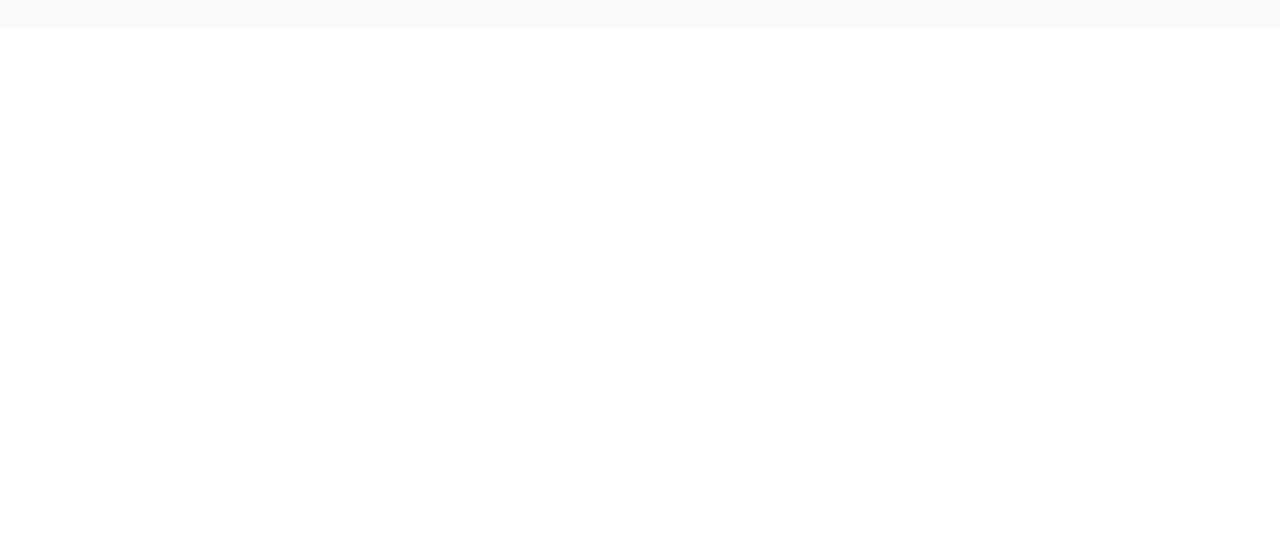
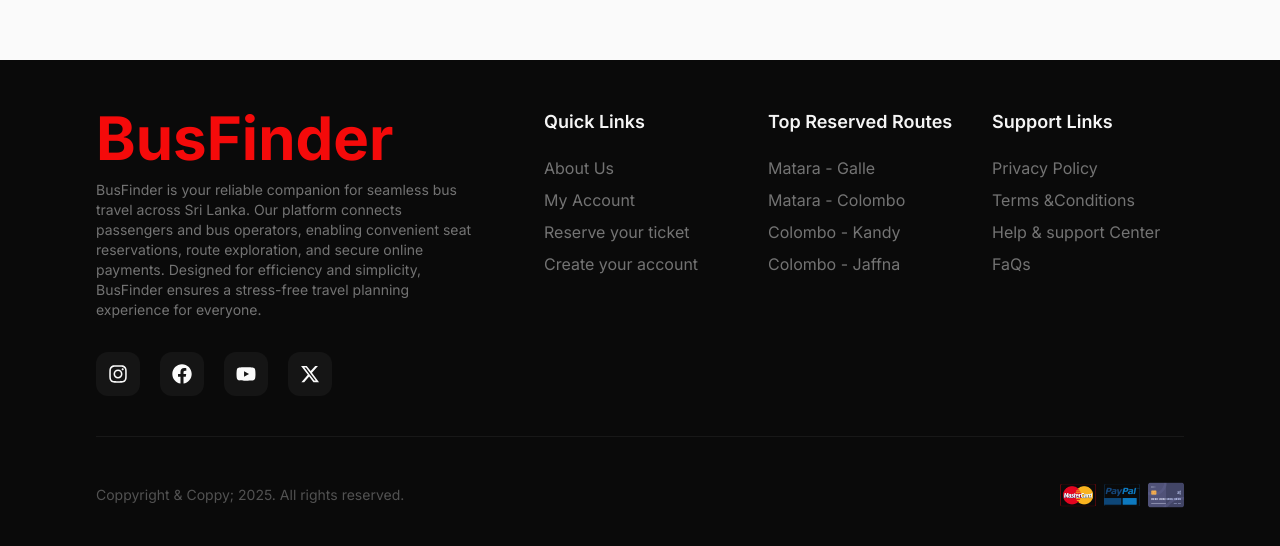
Before and after one commit to RithikRanaweera/Bus_Ticket_Booking, a React (Vite) app in the folder busticketbooking/: page /about in a window 1280 px wide. Shown: the part 772-1318 px from the top of the page. Before the commit the page ends 800 px from the top, so only its background shows below. Built offline with nearby package versions, Linux system fonts and the light colour scheme.

Commit message:
Done Footer Bar

```diff
--- a/busticketbooking/src/App.jsx
+++ b/busticketbooking/src/App.jsx
@@ -2,6 +2,7 @@
 import Navbar from "./components/navbar/Navbar"
 import Home from "./pages/home/Home"
 import About from "./pages/about/About"
+import Footer from "./components/footer/Footer"
 
 function App() {
   return (
@@ -18,6 +19,7 @@
           </Routes>
 
           {/* Footer */}
+          <Footer/>
 
         </main>
       </Router>
--- /dev/null
+++ b/busticketbooking/src/components/footer/Footer.jsx
@@ -0,0 +1,155 @@
+import React from 'react'
+import RootLayout from '../../layout/RootLayout'
+import { Link } from 'react-router-dom'
+import { FaFacebook, FaInstagram, FaYoutube } from 'react-icons/fa'
+import { FaXTwitter } from 'react-icons/fa6'
+import MasterCardImg from "../../assets/mastercard.png"
+import PaypalImg from "../../assets/paypal.png"
+import CreditCardImg from "../../assets/creditcard.png"
+const Footer = () => {
+  return (
+    <div className='w-full h-auto bg-neutral-950 py-12 mt-8'>
+      <RootLayout className="space-y-10">
+
+        {/* Footer other content */}
+        <div className="w-full grid grid-cols-5 gap-8">
+           <div className="col-span-2 space-y-8 md:pr-10 pr-0">
+            <div className="space-y-3">
+            {/* Logo */}
+            <Link to="/" className='text-6xl font-bold text-primary'>
+            BusFinder
+            </Link>
+
+
+           {/* some description */ }
+           <p className="text-sm text-neutral-500 font-normal">
+           BusFinder is your reliable companion for seamless bus travel across Sri Lanka. Our platform connects passengers and bus operators, enabling convenient seat reservations, route exploration, and secure online payments. Designed for efficiency and simplicity, BusFinder ensures a stress-free travel planning experience for everyone.
+           </p>
+           </div>
+
+                {/* social links */}
+                <div className="w-full flex items-center gap-x-5">
+
+                    <div className="w-11 h-11 rounded-xl bg-neutral-800/40 hover:bg-primary flex items-center justify-center cursor-pointer ease-in-out duration-500">
+                    <FaInstagram className='w-5 h-5 text-neutral-50'/>
+                    </div>
+
+                    <div className="w-11 h-11 rounded-xl bg-neutral-800/40 hover:bg-primary flex items-center justify-center cursor-pointer ease-in-out duration-500">
+                    <FaFacebook className='w-5 h-5 text-neutral-50'/>
+                    </div>
+
+                    <div className="w-11 h-11 rounded-xl bg-neutral-800/40 hover:bg-primary flex items-center justify-center cursor-pointer ease-in-out duration-500">
+                    <FaYoutube className='w-5 h-5 text-neutral-50'/>
+                    </div>
+
+                    <div className="w-11 h-11 rounded-xl bg-neutral-800/40 hover:bg-primary flex items-center justify-center cursor-pointer ease-in-out duration-500">
+                    <FaXTwitter className='w-5 h-5 text-neutral-50'/>
+                    </div>
+
+                </div>
+           </div>
+           <div className="col-span-1 space-y-5">
+            <h1 className="text-lg text-neutral-100 font-semibold">
+                Quick Links
+            </h1>
+
+            <div className="space-y-2">
+                <Link to="/" className='block text-base text-neutral-500 hover:text-neutral-300 font-normal ease-in-out duration-300'>
+                About Us
+                </Link>
+
+                <Link to="/" className='block text-base text-neutral-500 hover:text-neutral-300 font-normal ease-in-out duration-300'>
+                My Account
+                </Link>
+
+                <Link to="/" className='block text-base text-neutral-500 hover:text-neutral-300 font-normal ease-in-out duration-300'>
+                Reserve your ticket
+                </Link>
+
+                <Link to="/" className='block text-base text-neutral-500 hover:text-neutral-300 font-normal ease-in-out duration-300'>
+                Create your account
+                </Link>
+            </div>
+           </div>
+
+           <div className="col-span-1 space-y-5">
+           <h1 className="text-lg text-neutral-100 font-semibold">
+                Top Reserved Routes
+            </h1>
+
+            <div className="space-y-2">
+                <Link to="/" className='block text-base text-neutral-500 hover:text-neutral-300 font-normal ease-in-out duration-300'>
+                Matara - Galle
+                </Link>
+
+                <Link to="/" className='block text-base text-neutral-500 hover:text-neutral-300 font-normal ease-in-out duration-300'>
+                Matara - Colombo
+                </Link>
+
+                <Link to="/" className='block text-base text-neutral-500 hover:text-neutral-300 font-normal ease-in-out duration-300'>
+                Colombo - Kandy
+                </Link>
+
+                <Link to="/" className='block text-base text-neutral-500 hover:text-neutral-300 font-normal ease-in-out duration-300'>
+                Colombo - Jaffna
+                </Link>
+            </div>
+           </div>
+
+           <div className="col-span-1 space-y-5">
+            <h1 className="text-lg text-neutral-100 font-semibold">
+                Support Links
+            </h1>
+
+            <div className="space-y-2">
+                <Link to="/" className='block text-base text-neutral-500 hover:text-neutral-300 font-normal ease-in-out duration-300'>
+                Privacy Policy
+                </Link>
+
+                <Link to="/" className='block text-base text-neutral-500 hover:text-neutral-300 font-normal ease-in-out duration-300'>
+                Terms &Conditions
+                </Link>
+
+                <Link to="/" className='block text-base text-neutral-500 hover:text-neutral-300 font-normal ease-in-out duration-300'>
+                Help & support Center
+                </Link>
+
+                <Link to="/" className='block text-base text-neutral-500 hover:text-neutral-300 font-normal ease-in-out duration-300'>
+                FaQs
+                </Link>
+            </div>
+           </div>
+        </div>
+
+        {/* Seperator */}
+        <div className="w-full h-px bg-neutral-800/50"  />
+
+        {/* Copyright */}
+        <div className="w-full flex items-center justify-between">
+            <p className="text-sm text-neutral-600 font-normal">
+                Coppyright & Coppy; 2025. All rights reserved.
+            </p>
+            <div className="flex item-center gap-x-2">
+                <div className="">
+                    <img src={MasterCardImg} alt="" className="w-fit h-9 object-contain object-center" />
+                </div>
+                <div className="">
+                    <img src={PaypalImg} alt="" className="w-fit h-9 object-contain object-center" />
+                </div>
+                <div className="">
+                    <img src={CreditCardImg} alt="" className="w-fit h-9 object-contain object-center" />
+                </div>
+            </div>
+        </div>
+
+      </RootLayout>
+    </div>
+  )
+}
+
+
+
+
+
+
+export default Footer
```
